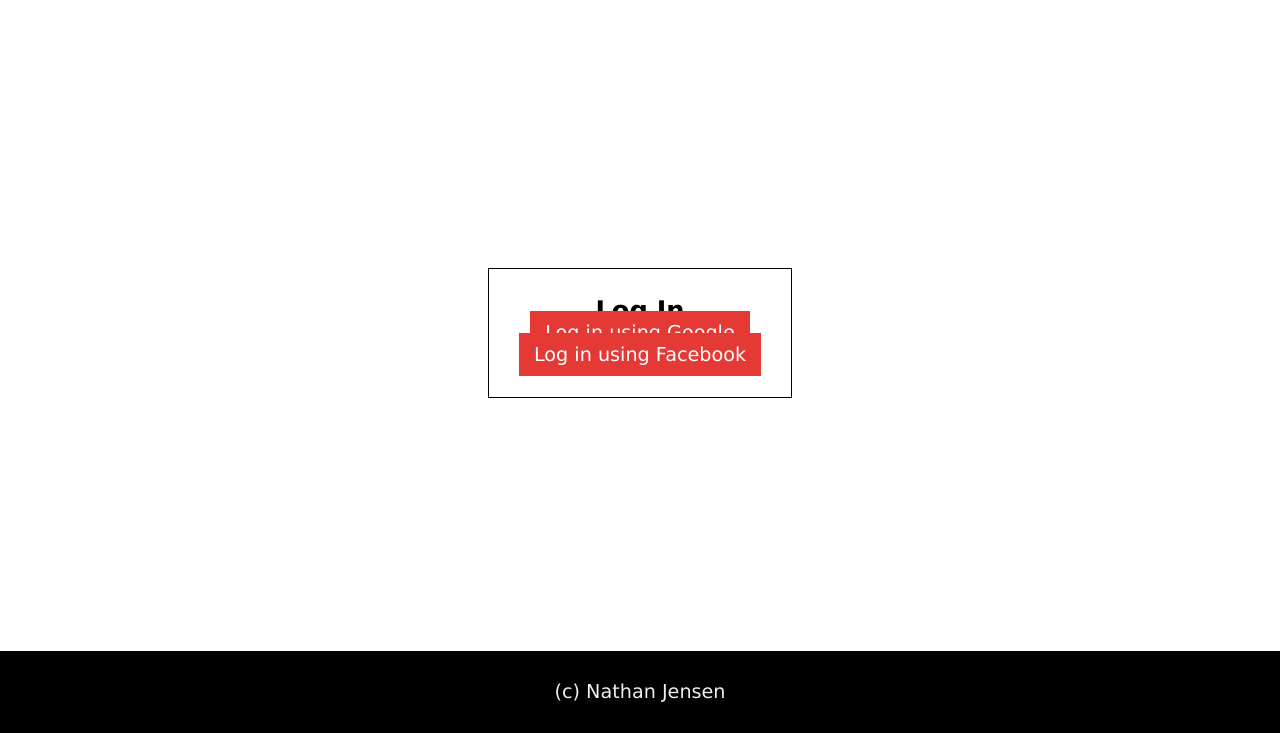
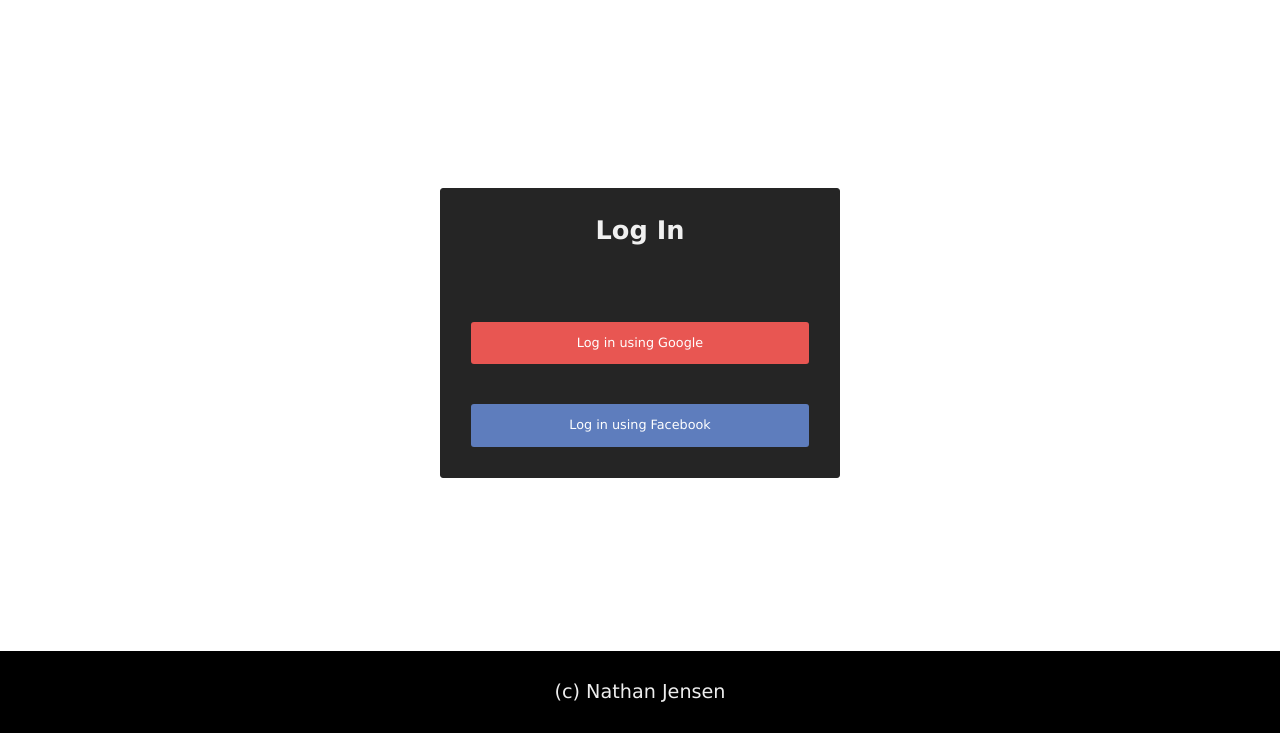
Before and after one commit to najens/item_catalog, a Flask app: page /login in a window 1280 px wide. Shown: the part 67-800 px from the top of the page. Run offline with Flask 2, Linux system fonts and the light colour scheme.

Commit message:
docs: Add styling to log in page

```diff
--- a/static/css/app.css
+++ b/static/css/app.css
@@ -121,13 +121,36 @@ section h3 {
 }
 /*** Login ***/
 .login-container {
+    background: #000;
+    color: #eee;
+    opacity: 0.85;
     border: 1px solid #000;
+    border-radius: 3px;
     padding: 30px;
+    width: 400px;
+}
+
+.login-container h2 {
+  margin-bottom: 80px;
+}
+
+.google {
+    background: #E53935;
+    border-radius: 3px;
+    margin-bottom: 40px;
+    width: 100%;
+}
+
+.facebook {
+    background: #4267b2;
+    border-radius: 3px;
+    width: 100%;
 }
 
 .login-btn {
     color: #fff;
-    background: #E53935;
+    display: inline-block;
+    font-size: 0.8rem;
     padding: 10px 15px;
 }
 
```
